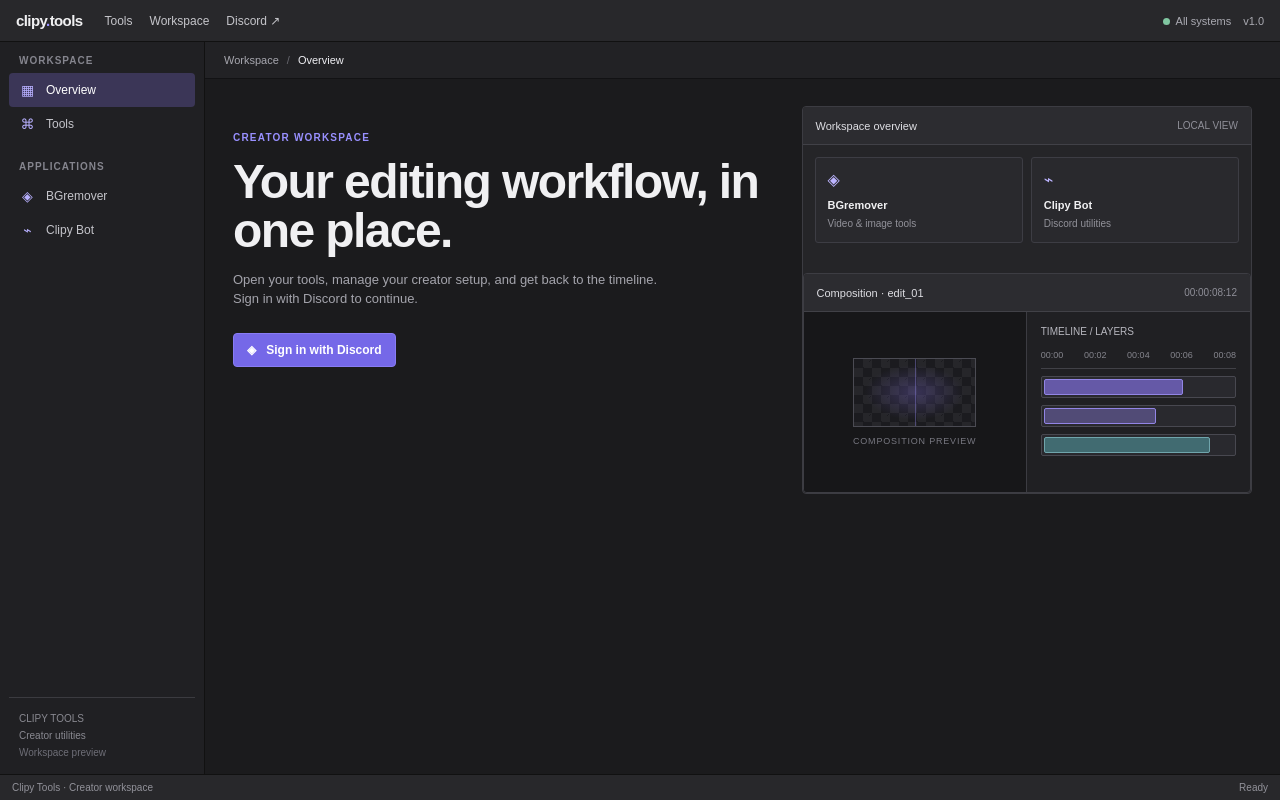
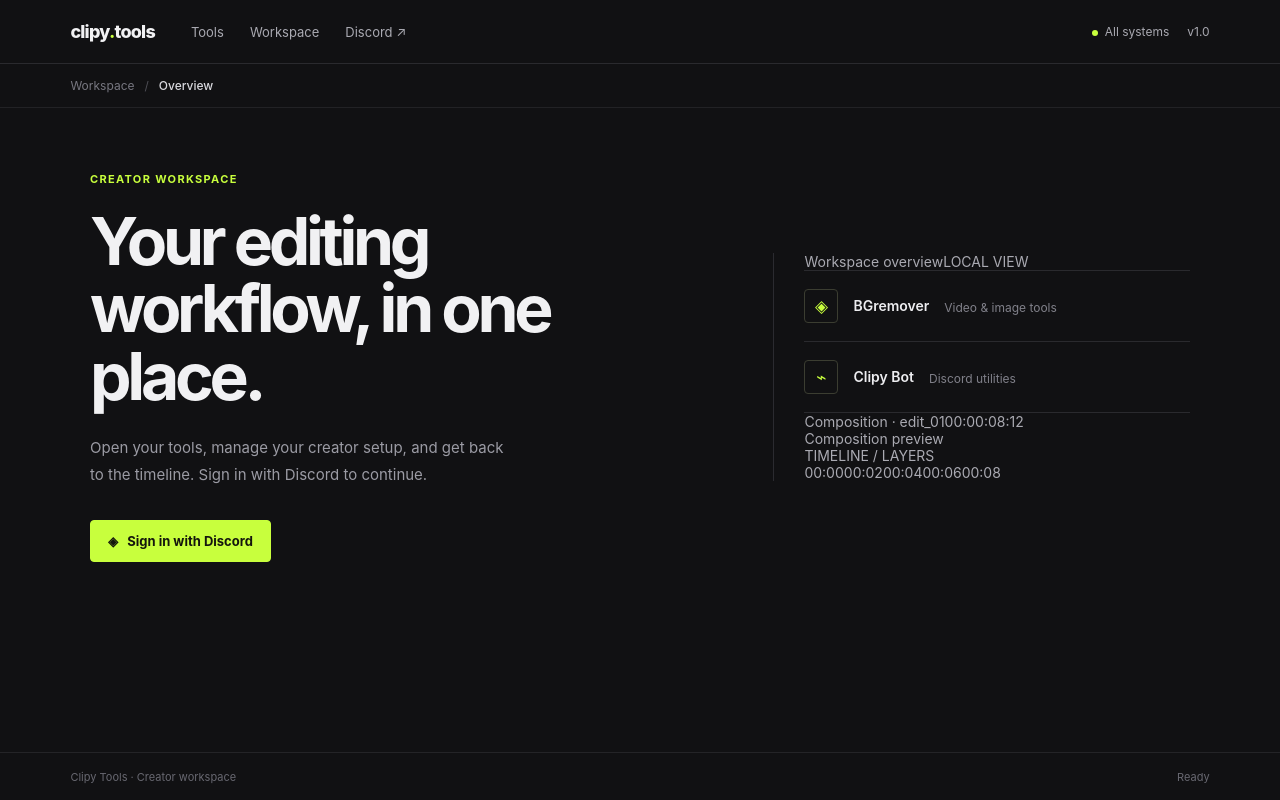
Before and after one commit to flame-land/clipy-tools, a Next.js app: page / in a window 1280 px wide. Built offline with nearby package versions, Linux system fonts and the light colour scheme.

Commit message:
Replace template-like UI with minimal creator product styling

```diff
--- a/app/globals.css
+++ b/app/globals.css
@@ -1,60 +1,41 @@
 *{box-sizing:border-box}
-:root{color-scheme:dark;--bg:#1b1b1d;--panel:#242427;--panel2:#2c2c30;--line:#3b3b40;--muted:#a2a2aa;--text:#f0f0f2;--purple:#9990ff;--purple2:#7568e8;--green:#80c6a1}
-html,body{margin:0;min-height:100%;background:var(--bg);color:var(--text);font-family:Arial,Helvetica,sans-serif;font-size:13px}
-body{background:#1b1b1d}a{color:inherit;text-decoration:none}button,a{-webkit-tap-highlight-color:transparent}button{font:inherit}
+:root{color-scheme:dark;--bg:#111113;--surface:#171719;--line:#2a2a2e;--text:#f1f1f3;--muted:#96969f;--accent:#c8ff3d;--accent-ink:#14160d}
+html,body{margin:0;min-height:100%;background:var(--bg);color:var(--text);font-family:Inter,ui-sans-serif,system-ui,-apple-system,BlinkMacSystemFont,"Segoe UI",sans-serif;font-size:14px}
+body{min-height:100vh}a{color:inherit;text-decoration:none}button{font:inherit}a,button{-webkit-tap-highlight-color:transparent}
 .shell{min-height:100vh;display:flex;flex-direction:column}
-.appbar{height:42px;display:flex;align-items:center;gap:22px;padding:0 16px;background:#28282b;border-bottom:1px solid #111;flex-shrink:0}
-.brand{font-size:15px;font-weight:750;letter-spacing:-.6px;white-space:nowrap}.brand span{color:var(--purple)}
-.menulinks{display:flex;align-items:center;gap:17px;color:#c5c5ca;font-size:12px}.menulinks a:hover{color:#fff}
-.appbar-right{margin-left:auto;display:flex;align-items:center;gap:12px;color:#aaaab2;font-size:11px}
-.status-dot{display:inline-block;width:7px;height:7px;border-radius:50%;background:var(--green);margin-right:6px}
-.workspace{display:grid;grid-template-columns:205px minmax(0,1fr);flex:1;min-height:calc(100vh - 68px)}
-.sidebar{background:#202023;border-right:1px solid #111;display:flex;flex-direction:column;padding:13px 9px;gap:20px}
-.side-heading{font-size:10px;font-weight:700;letter-spacing:.1em;text-transform:uppercase;color:#85858e;padding:0 10px 7px}
-.side-link{height:34px;display:flex;align-items:center;gap:10px;padding:0 10px;border-radius:4px;color:#c4c4ca;font-size:12px}
-.side-link:hover,.side-link.active{background:#3b3657;color:#fff}.side-icon{width:17px;text-align:center;color:#b8b0ff;font-size:14px}
-.sidebar-bottom{margin-top:auto;border-top:1px solid var(--line);padding:12px 10px 0;color:#898991;font-size:10px;line-height:1.7}
-.main-area{min-width:0;display:flex;flex-direction:column}
-.contextbar{height:37px;border-bottom:1px solid #121214;background:#222225;display:flex;align-items:center;gap:8px;padding:0 19px;color:#a7a7af;font-size:11px}
-.contextbar strong{font-weight:500;color:#eeeef2}.crumb{color:#686870}
-.content{width:min(1150px,100%);padding:27px 28px 36px;margin:0 auto}
-.page-heading{display:flex;justify-content:space-between;align-items:flex-start;gap:18px;margin-bottom:24px}
-.kicker{font-size:10px;letter-spacing:.12em;text-transform:uppercase;color:var(--purple);font-weight:700;margin-bottom:8px}
-h1{font-size:27px;letter-spacing:-.8px;font-weight:600;margin:0 0 7px}h2{font-size:13px;font-weight:600;margin:0}
-.subtitle{color:#a4a4ac;line-height:1.5;margin:0;font-size:12px}
-.button{display:inline-flex;align-items:center;justify-content:center;gap:8px;min-height:34px;padding:0 13px;background:var(--purple2);border:1px solid #887cf4;border-radius:4px;color:white;font-size:12px;font-weight:600;cursor:pointer;white-space:nowrap}
-.button:hover{background:#877af3}.button.secondary{background:#303034;border-color:#49494f;color:#e5e5e9}.button.secondary:hover{background:#3a3a40}
-.panel{background:#252528;border:1px solid #3c3c42;border-radius:4px;overflow:hidden;min-width:0}
-.panel-head{height:38px;display:flex;align-items:center;justify-content:space-between;gap:10px;padding:0 13px;background:#2c2c30;border-bottom:1px solid #414147;font-size:11px;color:#dedee3}
-.panel-head .subtle{font-size:10px;color:#8f8f98}
-.dashboard-grid{display:grid;grid-template-columns:minmax(0,1.55fr) minmax(230px,.85fr);gap:13px}
-.tool-list{display:flex;flex-direction:column}
-.tool-row{display:flex;align-items:center;gap:13px;padding:15px 14px;border-bottom:1px solid #39393e;min-width:0}
-.tool-row:last-child{border-bottom:0}.tool-icon{width:40px;height:40px;display:grid;place-items:center;flex-shrink:0;border:1px solid #4a4566;background:#353149;color:#c8c1ff;border-radius:4px;font-size:18px}
-.tool-info{min-width:0;flex:1}.tool-info h2{margin-bottom:5px}.tool-info p{margin:0;color:#9e9ea6;font-size:11px;line-height:1.45}
-.tool-action{flex-shrink:0}.tool-action .button{min-height:31px;padding:0 10px;font-size:11px}
-.empty-note{color:#a0a0a8;font-size:11px;padding:15px}
-.stats{display:grid;grid-template-columns:repeat(3,minmax(0,1fr));gap:10px;margin-bottom:13px}
-.stat{background:#252528;border:1px solid #3b3b40;border-radius:4px;padding:14px}.stat-label{color:#9999a1;font-size:10px;margin-bottom:9px}.stat-value{font-size:16px;font-weight:600}.stat-foot{font-size:10px;color:#8c8c95;margin-top:5px}
-.activity-list{padding:2px 13px}.activity-item{display:flex;align-items:flex-start;gap:10px;padding:12px 0;border-bottom:1px solid #39393e}.activity-item:last-child{border:0}.activity-mark{width:7px;height:7px;border-radius:2px;background:#8d82ee;margin-top:4px;flex-shrink:0}.activity-copy{font-size:11px;color:#d5d5da;line-height:1.5}.activity-copy span{display:block;color:#898991;font-size:10px;margin-top:3px}
-.workbench{border:1px solid #3d3d43;background:#202023;border-radius:4px;overflow:hidden;margin-top:13px}
-.workbench-body{display:grid;grid-template-columns:minmax(0,1fr) minmax(0,1fr);min-height:180px}
-.preview-pane{display:grid;place-items:center;background:#171719;border-right:1px solid #3c3c42;padding:20px}
-.preview-frame{width:min(100%,310px);aspect-ratio:16/9;background-color:#1b1b1f;background-image:linear-gradient(45deg,#26262a 25%,transparent 25%),linear-gradient(-45deg,#26262a 25%,transparent 25%),linear-gradient(45deg,transparent 75%,#26262a 75%),linear-gradient(-45deg,transparent 75%,#26262a 75%);background-size:18px 18px;background-position:0 0,0 9px,9px -9px,-9px 0;position:relative;overflow:hidden;border:1px solid #4b4b53}
-.preview-frame:before{content:"";position:absolute;inset:0;background:radial-gradient(ellipse at 50% 50%,#7664c855,transparent 58%)}
-.preview-frame:after{content:"";position:absolute;left:50%;top:0;bottom:0;width:1px;background:#8f85e566;box-shadow:0 0 0 0 #8f85e5}
-.preview-caption{margin-top:9px;font-size:9px;color:#777780;text-transform:uppercase;letter-spacing:.09em}
-.timeline{padding:14px;min-width:0}.timeline-title{font-size:10px;color:#b7b7bf;margin-bottom:13px}.ruler{display:flex;justify-content:space-between;color:#85858d;font-size:9px;padding-bottom:8px;border-bottom:1px solid #414147}
-.track{height:22px;margin-top:7px;border:1px solid #484850;background:#29292e;position:relative;border-radius:2px}.track span{position:absolute;inset:2px auto 2px 2px;width:72%;background:#6559a7;border:1px solid #9285e5;border-radius:2px}.track.audio span{width:86%;background:#416b71;border-color:#70a5ac}
-.notice{margin:14px 0;padding:10px 12px;border:1px solid #765b39;background:#30261b;color:#f1d1a4;border-radius:4px;font-size:12px}
-.user{display:flex;align-items:center;gap:9px}.avatar{width:26px;height:26px;border-radius:4px;background:#34343a;object-fit:cover}.user-name{font-size:11px;color:#dedee3;max-width:130px;overflow:hidden;text-overflow:ellipsis;white-space:nowrap}
-.footerbar{height:26px;display:flex;align-items:center;justify-content:space-between;padding:0 12px;background:#28282b;border-top:1px solid #111;color:#92929a;font-size:10px;flex-shrink:0}
-.login-layout{display:grid;grid-template-columns:minmax(0,1.1fr) minmax(280px,.9fr);gap:18px;align-items:stretch}
-.login-copy{padding:26px 6px 20px 0}.login-copy h1{font-size:clamp(32px,4vw,48px);line-height:1.03;letter-spacing:-1.6px;max-width:530px;margin:14px 0}
-.login-copy .subtitle{font-size:13px;max-width:440px}.login-actions{margin-top:24px}
-.login-preview{display:flex;flex-direction:column;min-width:0}
-.preview-tools{display:grid;grid-template-columns:1fr 1fr;gap:8px;padding:12px}
-.preview-tool{border:1px solid #3d3d44;background:#29292d;padding:12px;border-radius:3px}.preview-tool-icon{font-size:16px;color:#bcb4ff;margin-bottom:10px}.preview-tool strong{display:block;font-size:11px;margin-bottom:4px}.preview-tool span{font-size:10px;color:#92929a}
-.home-workbench{margin-top:18px}
-@media(max-width:800px){.workspace{grid-template-columns:160px minmax(0,1fr)}.content{padding:22px 16px}.dashboard-grid{grid-template-columns:1fr}.login-layout{grid-template-columns:1fr}.login-copy{padding-top:12px}.login-preview{max-width:100%}.menulinks{gap:10px}}
-@media(max-width:560px){.appbar{padding:0 10px;gap:12px}.menulinks{display:none}.appbar-right{font-size:10px}.workspace{grid-template-columns:1fr}.sidebar{display:none}.contextbar{padding:0 14px}.content{padding:19px 12px 24px}.page-heading{flex-direction:column}.stats{grid-template-columns:1fr 1fr}.stat:last-child{display:none}.tool-row{flex-wrap:wrap}.tool-action{width:100%;padding-left:53px}.tool-action .button{width:100%}.workbench-body{grid-template-columns:1fr}.preview-pane{border-right:0;border-bottom:1px solid #3c3c42}.user-name{max-width:80px}.footerbar{font-size:9px}}
+.appbar{height:64px;padding:0 5.5vw;display:flex;align-items:center;gap:36px;border-bottom:1px solid var(--line)}
+.brand{font-size:18px;font-weight:760;letter-spacing:-.8px}.brand span{color:var(--accent)}
+.menulinks{display:flex;gap:26px;color:#aaaab2;font-size:13px}.menulinks a:hover{color:#fff}
+.appbar-right{margin-left:auto;display:flex;align-items:center;gap:18px;color:#aaaab2;font-size:12px}
+.status-dot{display:inline-block;width:6px;height:6px;border-radius:50%;background:var(--accent);margin-right:7px;vertical-align:middle}
+.workspace{width:100%;max-width:1440px;margin:0 auto;flex:1}
+.sidebar{display:none}
+.main-area{width:100%}.contextbar{height:44px;padding:0 5.5vw;display:flex;align-items:center;gap:10px;border-bottom:1px solid #222225;color:#777780;font-size:12px}.contextbar strong{color:#d9d9de;font-weight:500}.crumb{color:#4f4f56}
+.content{padding:clamp(42px,8vh,92px) 5.5vw 64px;max-width:1440px;margin:0 auto}
+.login-layout{display:grid;grid-template-columns:minmax(0,1fr) minmax(280px,.75fr);gap:10vw;align-items:center;max-width:1100px;margin:0 auto}
+.login-copy{max-width:560px}.kicker{color:var(--accent);font-size:11px;font-weight:700;letter-spacing:.12em;text-transform:uppercase;margin-bottom:22px}
+h1{font-size:clamp(38px,5.3vw,66px);line-height:1.02;letter-spacing:-.065em;font-weight:650;margin:0 0 24px;max-width:620px}
+.subtitle{font-size:15px;line-height:1.8;color:#9b9ba4;max-width:430px;margin:0}
+.login-actions{margin-top:32px;display:flex;align-items:center;gap:18px;flex-wrap:wrap}
+.button{display:inline-flex;min-height:42px;padding:0 17px;align-items:center;justify-content:center;background:var(--accent);color:var(--accent-ink);border:1px solid var(--accent);border-radius:4px;font-size:13px;font-weight:700;cursor:pointer;transition:filter .15s}
+.button:hover{filter:brightness(.92)}.button.secondary{background:transparent;border-color:#45454c;color:#e4e4e8}.button.secondary:hover{border-color:#888}
+.notice{margin-top:24px;padding:12px 14px;border-left:2px solid var(--accent);background:#1c1e16;color:#dce6bf;max-width:500px;font-size:13px;line-height:1.6}
+.login-preview{border-left:1px solid #2b2b30;padding-left:30px;color:#aaaab2}
+.preview-heading{font-size:11px;text-transform:uppercase;letter-spacing:.12em;color:#777780;margin:0 0 22px}
+.preview-tools{display:flex;flex-direction:column}
+.preview-tool{display:flex;align-items:center;gap:15px;padding:18px 0;border-bottom:1px solid var(--line)}
+.preview-tool:first-child{border-top:1px solid var(--line)}
+.preview-tool-icon{width:34px;height:34px;display:grid;place-items:center;color:var(--accent);border:1px solid #3b3d31;border-radius:4px;font-size:17px;flex-shrink:0}
+.preview-tool strong{font-weight:600;color:#ededf0;font-size:14px}.preview-tool span{display:block;color:#81818a;font-size:12px;margin-top:4px}
+.preview-tool-copy{flex:1}.preview-arrow{color:#71717a;font-size:17px}
+.footerbar{min-height:48px;padding:0 5.5vw;border-top:1px solid #242427;display:flex;align-items:center;justify-content:space-between;color:#686871;font-size:11px}
+.user{display:flex;align-items:center;gap:10px}.user-name{color:#e5e5e8}.avatar{width:27px;height:27px;border-radius:50%;object-fit:cover}
+.page-heading{display:flex;align-items:flex-end;justify-content:space-between;gap:24px;margin-bottom:48px}.page-heading h1{font-size:clamp(34px,4vw,48px);margin-bottom:14px}.page-heading .kicker{margin-bottom:15px}.small{font-size:12px;color:#81818a}.dashboard-grid{display:grid;grid-template-columns:minmax(0,1.4fr) minmax(260px,.7fr);gap:8vw}
+.section-title{font-size:11px;text-transform:uppercase;letter-spacing:.12em;color:#777780;margin:0 0 12px;font-weight:650}
+.tool-list{border-top:1px solid var(--line)}
+.tool-row{display:flex;align-items:center;gap:16px;padding:22px 0;border-bottom:1px solid var(--line)}
+.tool-icon{width:38px;height:38px;display:grid;place-items:center;border:1px solid #393a32;border-radius:4px;color:var(--accent);font-size:18px;flex-shrink:0}
+.tool-info{flex:1;min-width:0}.tool-info h2{font-size:15px;font-weight:600;margin:0 0 6px}.tool-info p{font-size:12px;line-height:1.6;color:#888891;margin:0}
+.tool-action{margin-left:auto}.tool-action .button{min-height:34px;padding:0 12px;font-size:12px;white-space:nowrap}
+.activity-list{border-top:1px solid var(--line)}.activity-item{padding:17px 0;border-bottom:1px solid var(--line);font-size:13px;color:#dedee2}.activity-item span{display:block;color:#81818a;font-size:12px;margin-top:6px;line-height:1.5}
+@media(max-width:760px){.appbar{height:58px;padding:0 20px;gap:20px}.menulinks{display:none}.appbar-right{gap:10px}.contextbar{padding:0 20px}.content{padding:52px 20px 54px}.login-layout{grid-template-columns:1fr;gap:50px}.login-preview{padding:0;border:0}.login-copy h1{font-size:clamp(40px,12vw,58px)}.dashboard-grid{grid-template-columns:1fr;gap:42px}.page-heading{display:block;margin-bottom:35px}.page-heading .small{display:block;margin-top:20px}.footerbar{padding:0 20px}.user-name{display:none}.tool-row{gap:11px}.tool-action .button{padding:0 9px}.preview-tool{padding:16px 0}}
```
